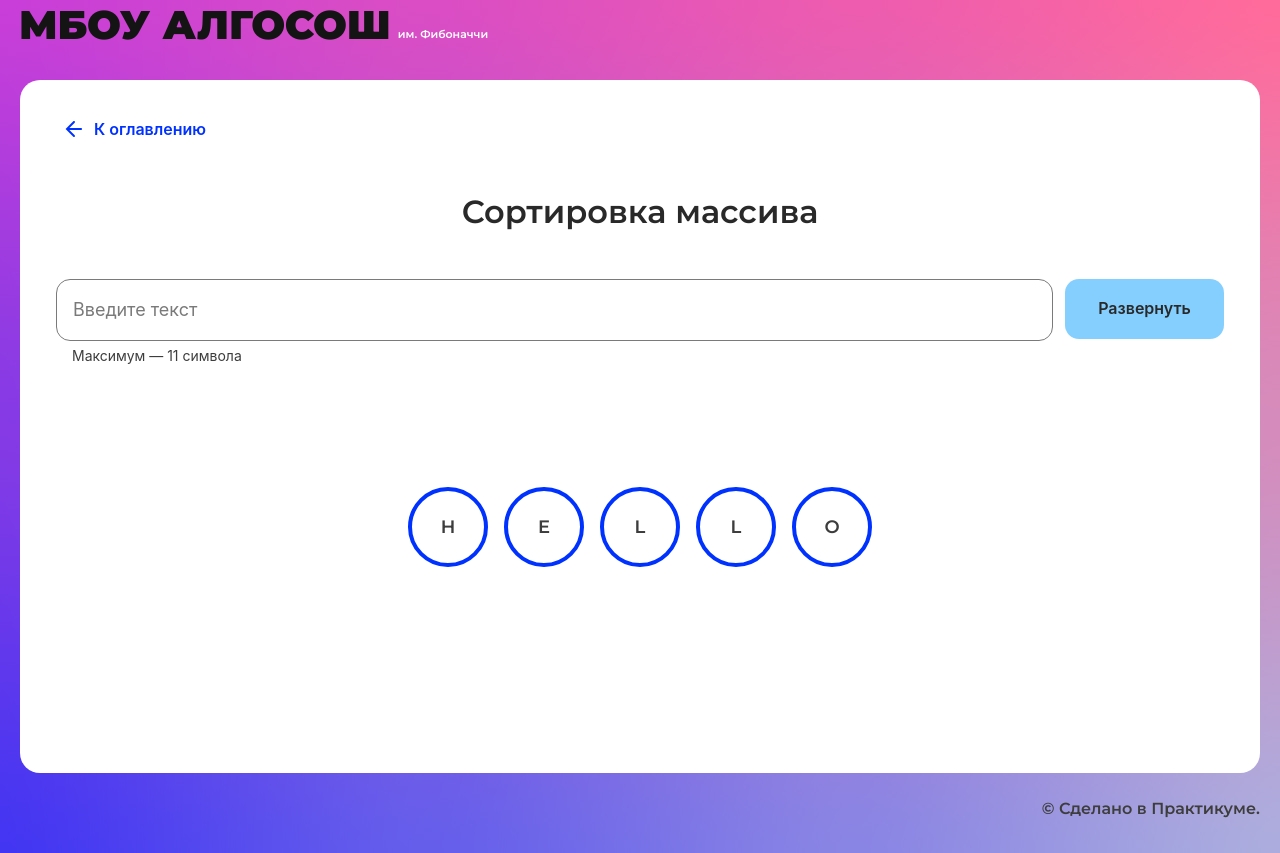
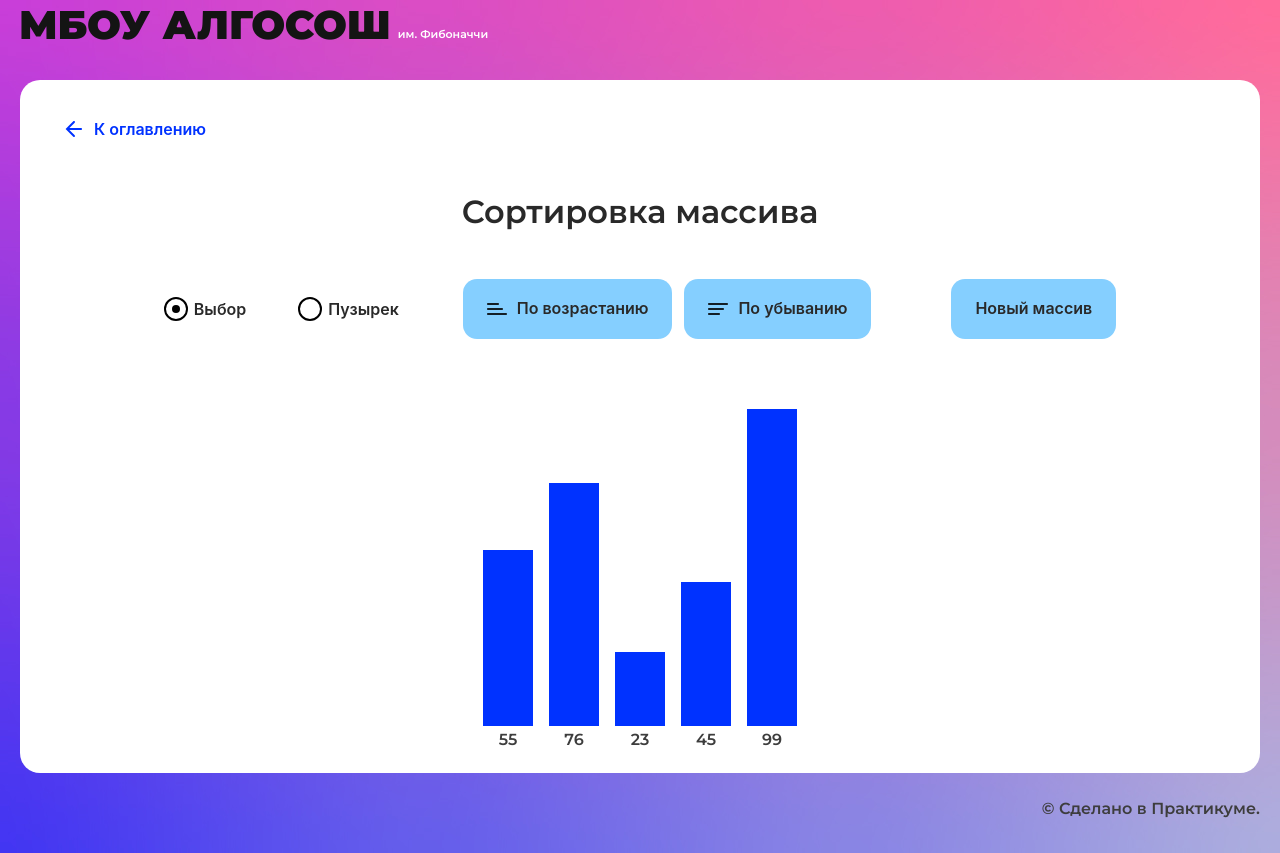
Before and after one commit to denis-ttk-1975/algososh, a React (Create React App) app: page /sorting in a window 1280 px wide. Built offline with nearby package versions, Linux system fonts and the light colour scheme.

Commit message:
sorting-array layout done

```diff
--- a/src/components/sorting-page/sorting-page.css
+++ b/src/components/sorting-page/sorting-page.css
@@ -1,7 +1,7 @@
-.string {
-  max-width: 377px;
+.margin-right-40 {
+  margin-right: 40px;
 }
 
-.button-style {
-  min-width: 138px;
+.margin-right-52 {
+  margin-right: 52px;
 }
--- a/src/components/sorting-page/sorting-page.module.css
+++ b/src/components/sorting-page/sorting-page.module.css
@@ -2,14 +2,17 @@
   display: flex;
   gap: 12px;
   justify-content: center;
+  align-items: center;
 }
-.circleArea {
+.columnArea {
   display: flex;
   gap: 16px;
   justify-content: center;
+  align-items: end;
+  padding-bottom: 46px;
 }
-.stringContentArea {
+.sortingContentArea {
   display: flex;
-  gap: 120px;
+  gap: 70px;
   flex-direction: column;
 }
--- a/src/components/sorting-page/sorting-page.tsx
+++ b/src/components/sorting-page/sorting-page.tsx
@@ -1,29 +1,35 @@
 import React, { useState, ChangeEvent } from 'react';
 import { SolutionLayout } from '../ui/solution-layout/solution-layout';
-import { Input } from '../ui/input/input';
-import { Circle } from '../ui/circle/circle';
+import { RadioInput } from '../ui/radio-input/radio-input';
+import { Column } from '../ui/column/column';
 import { Button } from '../ui/button/button';
+import { Direction } from '../../types/direction';
+import { ElementStates } from '../../types/element-states';
 
 import styles from './sorting-page.module.css';
-// import './sorting-page.css';
+import './sorting-page.css';
 
 export const SortingPage: React.FC = () => {
   const [word, setWord] = useState('hello');
   const handleChange = (event: ChangeEvent<HTMLInputElement>) => {
     setWord(event.target.value);
   };
-  const arrayFromString = Array.from(word);
+  const arrayForSorting = [55, 76, 23, 45, 99];
 
   return (
     <SolutionLayout title='Сортировка массива'>
-      <div className={`${styles.stringContentArea}`}>
+      <div className={`${styles.sortingContentArea}`}>
         <div className={`${styles.inputArea}`}>
-          <Input isLimitText={true} maxLength={11} extraClass={'string'} onChange={handleChange} />
-          <Button text={'Развернуть'} extraClass={'button-style'} />
+          <RadioInput label={'Выбор'} extraClass={'margin-right-40'} checked name='method' />
+          <RadioInput label={'Пузырек'} extraClass={'margin-right-52'} name='method' />
+
+          <Button sorting={Direction.Ascending} text={'По возрастанию'} extraClass={''} />
+          <Button sorting={Direction.Descending} text={'По убыванию'} extraClass={''} />
+          <Button text={'Новый массив'} extraClass={'margin-left-68'} />
         </div>
-        <div className={`${styles.circleArea}`}>
-          {arrayFromString.map((elem) => {
-            return <Circle letter={elem} />;
+        <div className={`${styles.columnArea}`}>
+          {arrayForSorting.map((elem) => {
+            return <Column index={elem} />;
           })}
         </div>
       </div>
```
